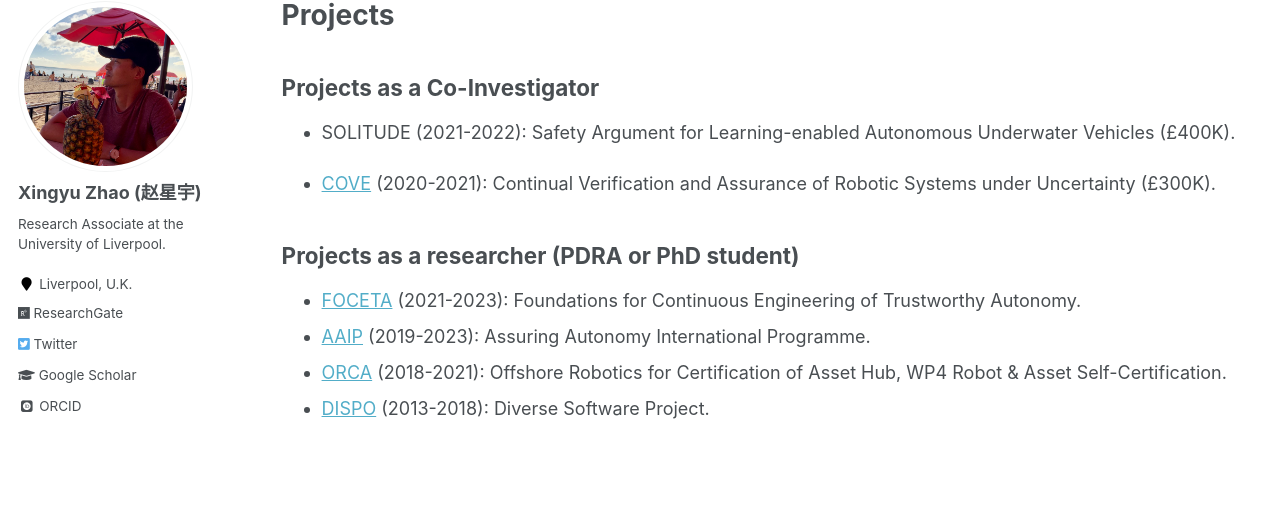
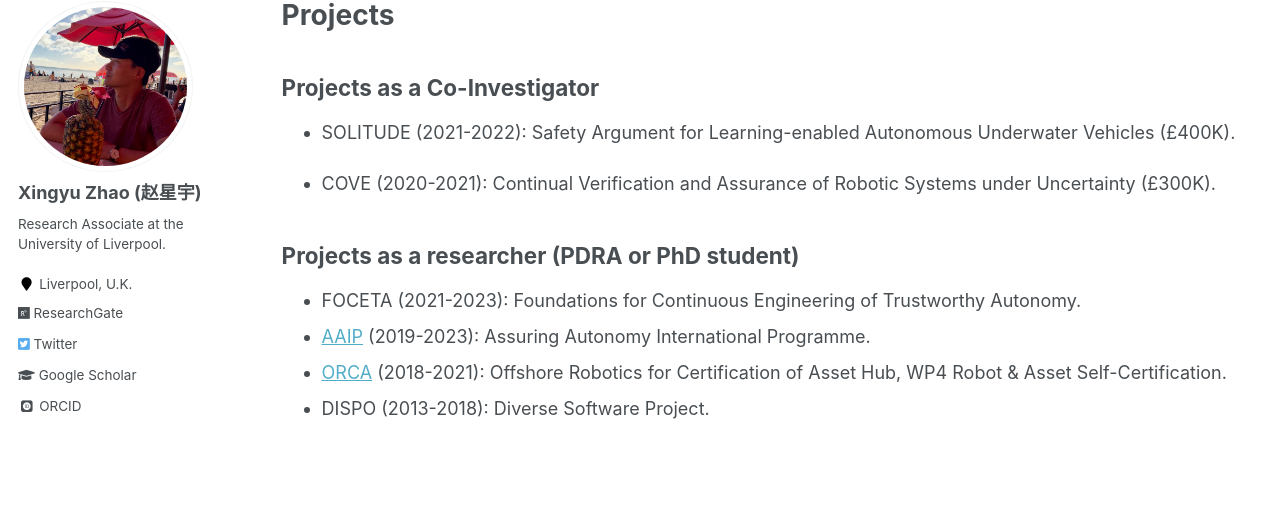
Before and after one commit to x-y-zhao/x-y-zhao.github.io, a Jekyll site: the page built from _pages/projects.md, in a window 1280 px wide. Shown: the part 117-623 px from the top of the page. Built offline with Jekyll 4.4.1, drawn with Linux system fonts in a browser that asks for light colours; some web fonts are replaced.

```diff
--- a/_pages/projects.md
+++ b/_pages/projects.md
@@ -10,16 +10,21 @@ author_profile: true
 
 * SOLITUDE (2021-2022): Safety Argument for Learning-enabled Autonomous Underwater Vehicles (£400K).
 
-* [COVE](https://orcahub.org/engagement/partnership-fund/cove) (2020-2021): Continual Verification and Assurance of Robotic Systems under Uncertainty (£300K).
+* COVE (2020-2021): Continual Verification and Assurance of Robotic Systems under Uncertainty (£300K).
 
 ## Projects as a researcher (PDRA or PhD student)
 
-* [FOCETA](http://www.foceta-project.eu/) (2021-2023): Foundations for Continuous Engineering of Trustworthy Autonomy. <!-- The original website https://cordis.europa.eu/project/id/956123 -->
+* FOCETA (2021-2023): Foundations for Continuous Engineering of Trustworthy Autonomy. <!-- The original website https://cordis.europa.eu/project/id/956123 -->
 * [AAIP](https://www.york.ac.uk/assuring-autonomy/) (2019-2023): Assuring Autonomy International Programme.
 * [ORCA](https://orcahub.org/) (2018-2021): Offshore Robotics for Certification of Asset Hub, WP4 Robot & Asset Self-Certification.
-* [DISPO](https://researchcentres.city.ac.uk/software-reliability/research/research-projects/dispo) (2013-2018): Diverse Software Project.
+* DISPO (2013-2018): Diverse Software Project.
 
 <!--- * [D3S](https://www.city.ac.uk/news/2015/march/researchers-at-citys-centre-for-software-reliability-are-the-recipients-of-a-563,089?_ga=2.59807981.1333885745.1591914624-1211411249.1591914624) (2017-2018): Diversity and Defense in Depth for Security – A Probabilistic Approach.--->
 
 
-<!---(https://cgi.csc.liv.ac.uk/~acps/projects/SOLITUDE.html)--->
+<!---
+(https://cgi.csc.liv.ac.uk/~acps/projects/SOLITUDE.html)
+(https://orcahub.org/engagement/partnership-fund/cove)
+(http://www.foceta-project.eu/)
+(https://researchcentres.city.ac.uk/software-reliability/research/research-projects/dispo)
+--->
```
